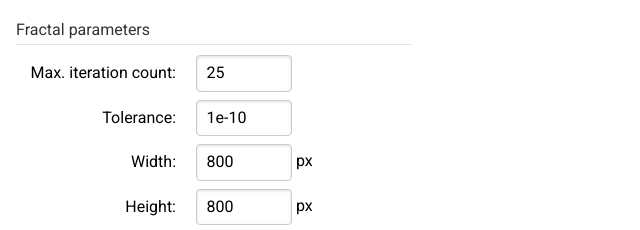
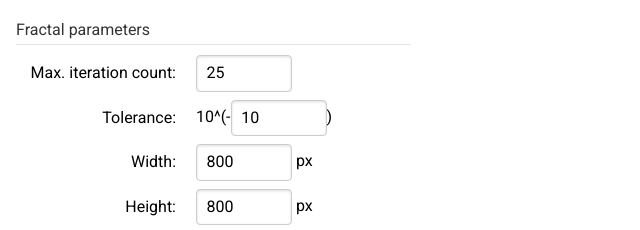
Before and after one commit to flannelhead/fractalbakery, a website: page src/index.html in a window 1280 px wide. Shown: the top 230 px of the page, 0-640 px from the left. Drawn offline with nearby package versions, Linux system fonts and the light colour scheme.

Commit message:
Better tolerance input.

```diff
--- a/src/index.html
+++ b/src/index.html
@@ -40,8 +40,9 @@
                         </div>
                         <div class='pure-control-group'>
                             <label for='eps'>Tolerance:</label>
-                            <input type='number' ng-model='fractalParams.eps'
-                                min='0' required id='eps' class='mednum' />
+                            10^(-<input type='number' ng-model='tolExponent'
+                                min='0' required id='eps' class='mednum'
+                                ng-change='updateTolerance()' />)
                         </div>
                         <div class='pure-control-group'>
                             <label>Width:</label>
--- a/src/main.js
+++ b/src/main.js
@@ -21,6 +21,11 @@ fb.controller('MainCtrl', ['$scope', function($scope) {
 
     $scope.width = 800;
     $scope.height = 800;
+    $scope.tolExponent = 10;
+
+    $scope.updateTolerance = function() {
+        $scope.fractalParams.eps = Math.pow(10, -1 * $scope.tolExponent);
+    };
 }]);
 
 })();
```
